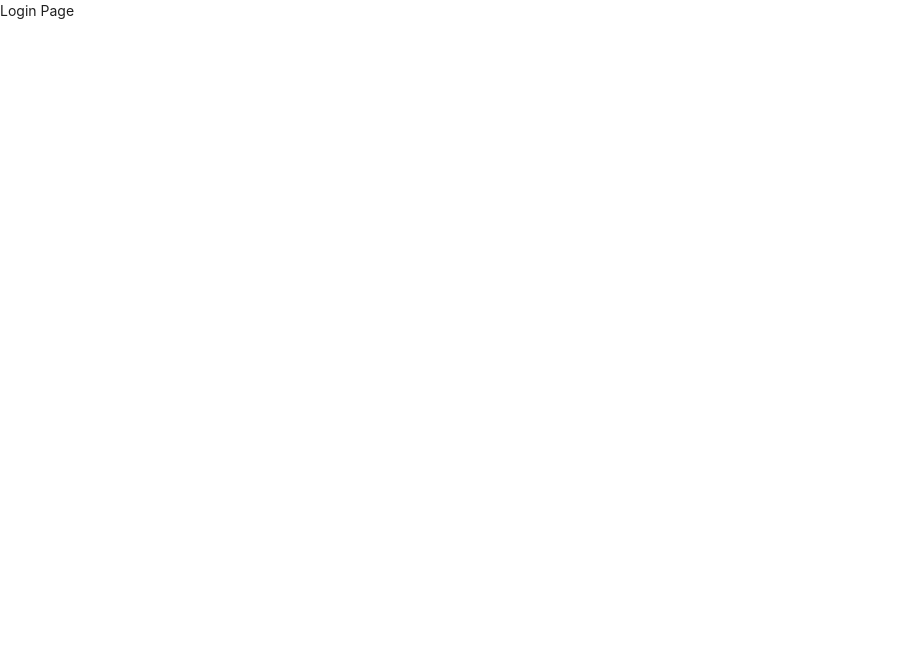
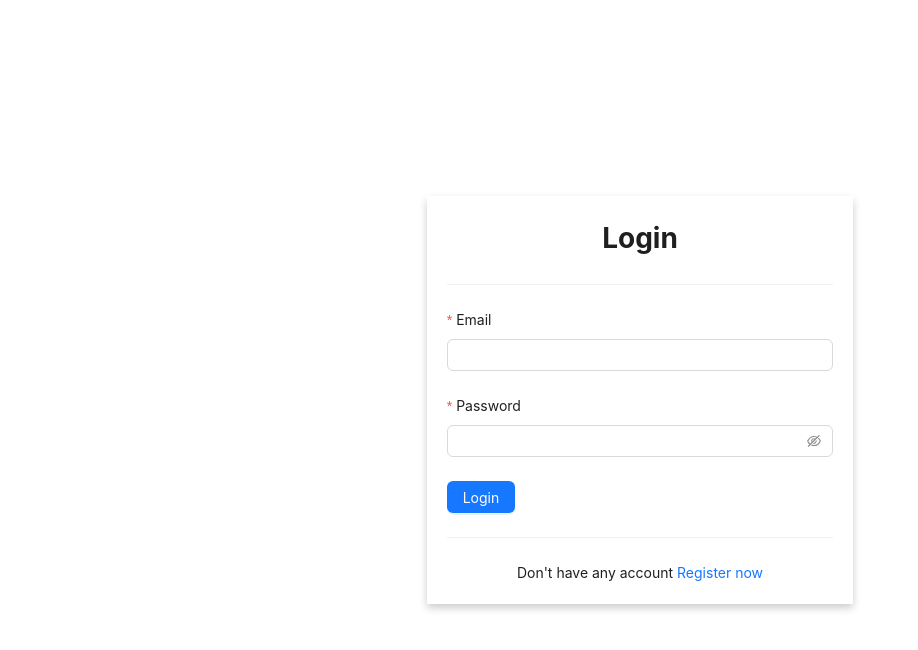
Before and after one commit to NHACTAOHOCBAI/ReacJs_ThucChien, a React (Vite) app: page /login in a window 1280 px wide. Shown: the top 650 px of the page, without its empty margins (0-918 px from the left). Built offline with nearby package versions, Linux system fonts and the light colour scheme.

Commit message:
store user infor with react context

```diff
--- /dev/null
+++ b/src/components/context/app.context.tsx
@@ -0,0 +1,35 @@
+import { createContext, useContext, useState } from "react";
+
+interface IUserContext {
+    isAuth: boolean,
+    setIsAuth: (values: boolean) => void,
+    user: IUser | null,
+    setUser: (values: IUser | null) => void
+}
+interface IProps {
+    children: React.ReactNode
+}
+const UserContext = createContext<IUserContext | null>(null);
+const CurrentUserContext = ({ children }: IProps) => {
+    const [isAuth, setIsAuth] = useState<boolean>(false);
+    const [user, setUser] = useState<IUser | null>(null);
+    return (
+        <UserContext.Provider value={{
+            isAuth, setIsAuth, user, setUser
+        }}>
+            {children}
+        </UserContext.Provider>
+    );
+}
+const useCurrentUser = () => {
+    const currentUserContext = useContext(UserContext);
+
+    if (!currentUserContext) {
+        throw new Error(
+            "useCurrentUser has to be used within <CurrentUserContext.Provider>"
+        );
+    }
+
+    return currentUserContext;
+};
+export { CurrentUserContext, useCurrentUser }
--- a/src/main.tsx
+++ b/src/main.tsx
@@ -11,8 +11,9 @@ import BookPage from 'pages/client/book';
 import AboutPage from 'pages/client/about';
 import LoginPage from 'pages/client/auth/login';
 import RegisterPage from 'pages/client/auth/register';
-import HomePage from "./pages/client/home";
+import HomePage from "pages/client/home";
 import { App } from "antd";
+import { CurrentUserContext } from "components/context/app.context";
 
 const router = createBrowserRouter([
   {
@@ -45,8 +46,10 @@ const router = createBrowserRouter([
 
 createRoot(document.getElementById('root')!).render(
   <StrictMode>
-    <App>
-      <RouterProvider router={router} />
-    </App>
+    <CurrentUserContext>
+      <App>
+        <RouterProvider router={router} />
+      </App>
+    </CurrentUserContext>
   </StrictMode>,
 )
--- a/src/pages/client/auth/login.tsx
+++ b/src/pages/client/auth/login.tsx
@@ -1,6 +1,112 @@
+import { useCurrentUser } from "@/components/context/app.context";
+import { loginAPI } from "@/services/api";
+import { App, Button, Col, Divider, Form, FormProps, Input } from "antd";
+import { useState } from "react";
+import { Link, useNavigate } from "react-router-dom";
+
 const LoginPage = () => {
+    const [isLoading, setIsLoading] = useState(false);
+    const navigate = useNavigate();
+    const { notification, message } = App.useApp();
+    const { setUser, setIsAuth } = useCurrentUser();
+    type FieldType = {
+        username: string;
+        password: string;
+    };
+    const onFinish: FormProps<FieldType>['onFinish'] = async (values) => {
+        setIsLoading(true);
+        const resLogin = await loginAPI(values.username, values.password)
+        if (resLogin && resLogin.data) {
+            setIsAuth(true);
+            setUser(resLogin.data.user);
+            navigate("/");
+            localStorage.setItem('access_token', resLogin.data.access_token);
+            message.success("Login successfully");
+        }
+        else
+            notification.info({
+                message: 'Login failed',
+                description: `${resLogin.message}`,
+                placement: 'topRight',
+                showProgress: true,
+                pauseOnHover: true
+            });
+        setIsLoading(false);
+    };
     return (
-        <>Login Page</>
+        <div style={{
+            width: "100vw",
+            height: "100vh",
+            display: "flex",
+            justifyContent: "center",
+            alignItems: 'center'
+        }}>
+            <Col xs={22} md={14} xl={8}>
+                <div style={{
+                    display: "flex",
+                    justifyContent: "center",
+                    backgroundColor: "white",
+                    flexDirection: "column",
+                    alignContent: 'center',
+                    boxShadow: "0 4px 8px 0 rgba(0, 0, 0, 0.2)"
+                }}
+                >
+                    <div style={{
+                        margin: 20
+                    }}>
+                        <h1 style={{
+                            textAlign: "center"
+                        }}>
+                            Login</h1>
+                        <Divider />
+                        <Form
+                            layout="vertical"
+                            name="basic"
+                            initialValues={{ remember: true }}
+                            onFinish={onFinish}
+                            autoComplete="off"
+                        >
+                            <Form.Item<FieldType>
+                                label="Email"
+                                name="username"
+                                rules={[
+                                    {
+                                        type: "email",
+                                        message: "The input is not valid E-mail!"
+                                    },
+                                    {
+                                        required: true,
+                                        message: "Please input your email!"
+                                    }
+                                ]}
+                            >
+                                <Input />
+                            </Form.Item>
+                            <Form.Item<FieldType>
+                                label="Password"
+                                name="password"
+                                rules={[{ required: true, message: 'Please input your password!' }]}
+                            >
+                                <Input.Password />
+                            </Form.Item>
+                            <Form.Item label={null}>
+                                <Button
+                                    loading={isLoading}
+                                    type="primary"
+                                    htmlType="submit"
+                                >
+                                    Login
+                                </Button>
+                            </Form.Item>
+                        </Form>
+                        <Divider />
+                        <div style={{
+                            textAlign: "center"
+                        }}> Don't have any account <Link to="/register">Register now</Link></div>
+                    </div>
+                </div>
+            </Col>
+        </div>
     )
 }
 export default LoginPage;
--- a/src/pages/client/auth/register.tsx
+++ b/src/pages/client/auth/register.tsx
@@ -1,7 +1,7 @@
 import { registerAPI } from "@/services/api";
-import { App, Button, Divider, Form, FormProps, Input } from "antd";
+import { App, Button, Col, Divider, Form, FormProps, Input } from "antd";
 import { useState } from "react";
-import { useNavigate } from "react-router-dom";
+import { Link, useNavigate } from "react-router-dom";
 
 
 
@@ -26,7 +26,6 @@ const RegisterPage = () => {
             message.error(resRegister.message);
         setIsLoading(false);
     };
-    console.log(import.meta.env.VITE_BACKEND_URL)
     return (
         <div style={{
             width: "100vw",
@@ -35,13 +34,13 @@ const RegisterPage = () => {
             justifyContent: "center",
             alignItems: 'center'
         }}>
+            <Col xs={22} md={14} xl={8}>
                 <div style={{
                     display: "flex",
                     justifyContent: "center",
                     backgroundColor: "white",
                     flexDirection: "column",
                     alignContent: 'center',
-                width: 500,
                     boxShadow: "0 4px 8px 0 rgba(0, 0, 0, 0.2)"
                 }}
                 >
@@ -110,9 +109,10 @@ const RegisterPage = () => {
                         <Divider />
                         <div style={{
                             textAlign: "center"
-                    }}> Have an account? Login here</div>
+                        }}> Have an account? <Link to="/login">Login here</Link></div>
                     </div>
                 </div>
+            </Col>
         </div>
     )
 }
--- a/src/services/api.ts
+++ b/src/services/api.ts
@@ -2,7 +2,11 @@ import axios from 'services/axios.customize'
 
 const loginAPI = (username: string, password: string) => {
     const urlBackend = "/api/v1/auth/login";
-    return axios.post<IBackendRes<ILogin>>(urlBackend, { username, password })
+    return axios.post<IBackendRes<ILogin>>(urlBackend, { username, password }, {
+        headers: {
+            delay: 3000
+        }
+    })
 }
 const registerAPI = (fullName: string, email: string, password: string, phone: string) => {
     const urlBackend = "api/v1/user/register";
```
Also changed, not shown: src/types/global.d.ts (+9 -0 lines). Lines whose indentation alone changed are shown as unchanged.
